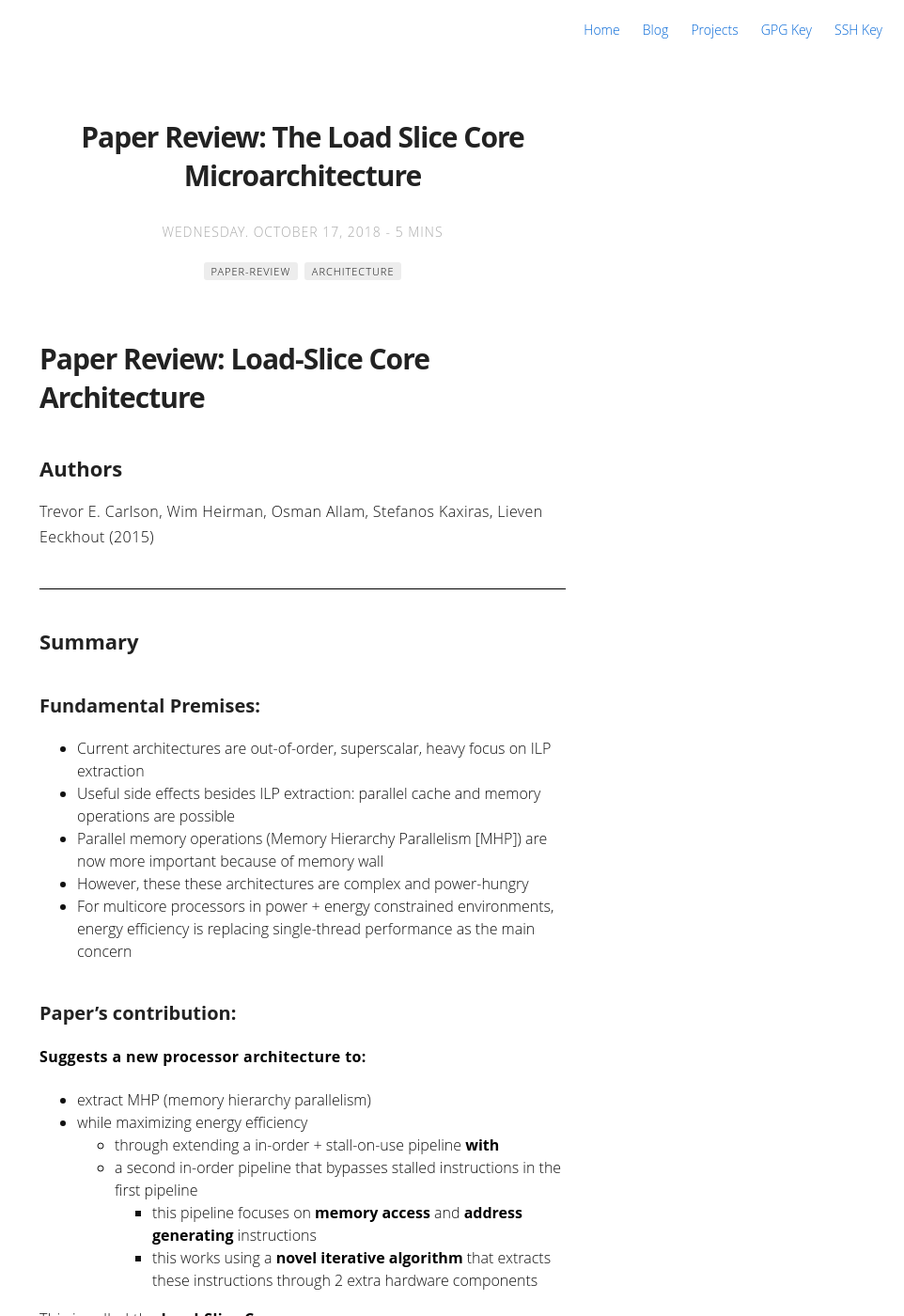
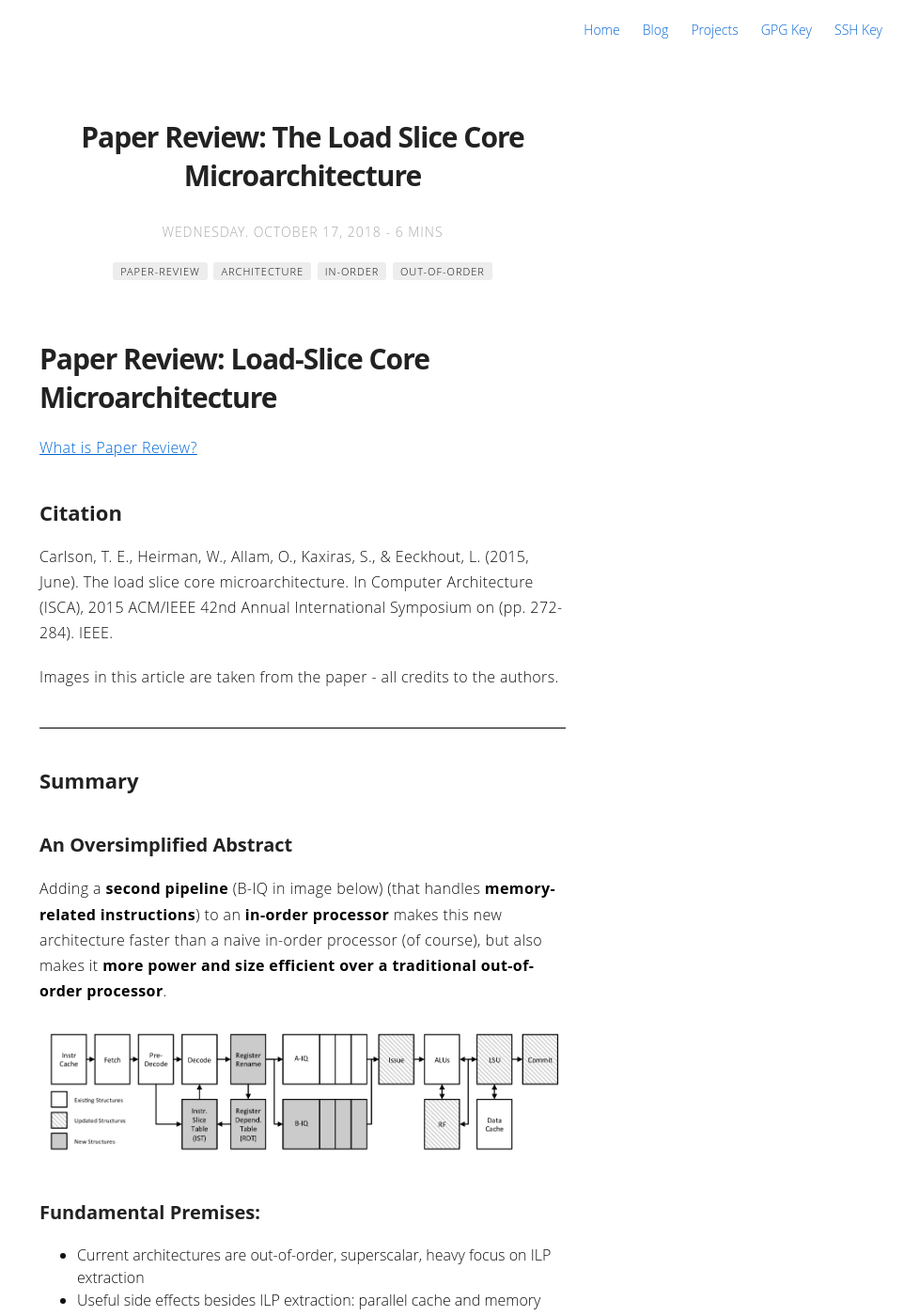
Before and after one commit to frizensami/frizensami.github.io, a Jekyll site: the page built from _posts/2018-10-17-loadslicecore.markdown, in a window 1280 px wide and 1400 px high. Shown: the whole window at 94% size, without its empty margins (318-1280 px from the left). Built offline with Jekyll 4.4.1, drawn with Linux system fonts in a browser that asks for light colours; some of the changed text lies outside the part shown.

```diff
--- a/_posts/2018-09-29-archangel.markdown
+++ b/_posts/2018-09-29-archangel.markdown
@@ -2,7 +2,7 @@
 title: "Archangel: Matching algorithm for Angel-Mortal games"
 layout: post
 date: 2018-09-29 22:00
-tag: [tembusu, angel, mortal, graph]
+tag: [tembusu, angel-mortal, graph]
 image: null
 headerImage: false
 projects: true
--- a/_posts/2018-10-17-loadslicecore.markdown
+++ b/_posts/2018-10-17-loadslicecore.markdown
@@ -7,20 +7,34 @@ headerImage: false
 tag:
 - paper-review
 - architecture
-star: true
+- in-order
+- out-of-order
+star: false
 category: blog
 author: sriram
 description: A review of the "Load Slice Core Microarchitecture" paper by Carlson, et al.
 ---
 
-# Paper Review: Load-Slice Core Architecture
-## Authors
-Trevor E. Carlson, Wim Heirman, Osman Allam, Stefanos Kaxiras, Lieven Eeckhout (2015)
+# Paper Review: Load-Slice Core Microarchitecture
+[What is Paper Review?](/about-paperreview)
+
+## Citation
+Carlson, T. E., Heirman, W., Allam, O., Kaxiras, S., & Eeckhout, L. (2015, June). The load slice core microarchitecture. In Computer Architecture (ISCA), 2015 ACM/IEEE 42nd Annual International Symposium on (pp. 272-284). IEEE.
+
+Images in this article are taken from the paper - all credits to the authors.
 
 --------------------------
 
 
 ## Summary
+
+### An Oversimplified Abstract
+Adding a **second pipeline** (B-IQ in image below) (that handles **memory-related instructions**) to an **in-order processor** makes this new architecture faster than a naive in-order processor (of course), but also makes it **more power and size efficient over a traditional out-of-order processor**.
+
+
+![Load Slice Core](/assets/images/loadslicecore.png)
+
+
 ### Fundamental Premises:
 - Current architectures are out-of-order, superscalar, heavy focus on ILP extraction
 - Useful side effects besides ILP extraction: parallel cache and memory operations are possible
--- a/_posts/2018-10-27-lwnmeta.markdown
+++ b/_posts/2018-10-27-lwnmeta.markdown
@@ -7,7 +7,7 @@ headerImage: false
 tag:
 - lwn
 - directory
-star: true
+star: false
 category: blog
 author: sriram
 description: A list of articles that I think are great on LWN
```
Also changed, not shown: _posts/2018-10-29-virtmem.markdown (added, +106 -0 lines), _posts/2019-10-30-about-paperreview.markdown (added, +25 -0 lines), assets/images/direct-segment.png (added), assets/images/tlb-miss-cost.png (added).
